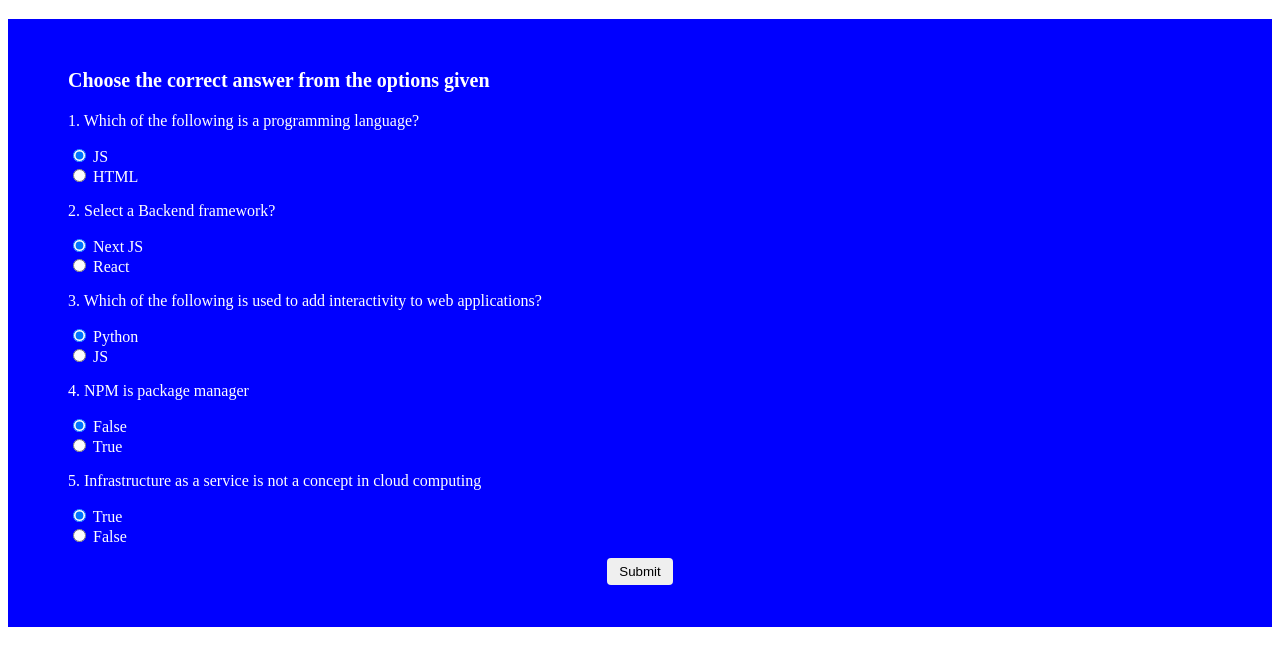
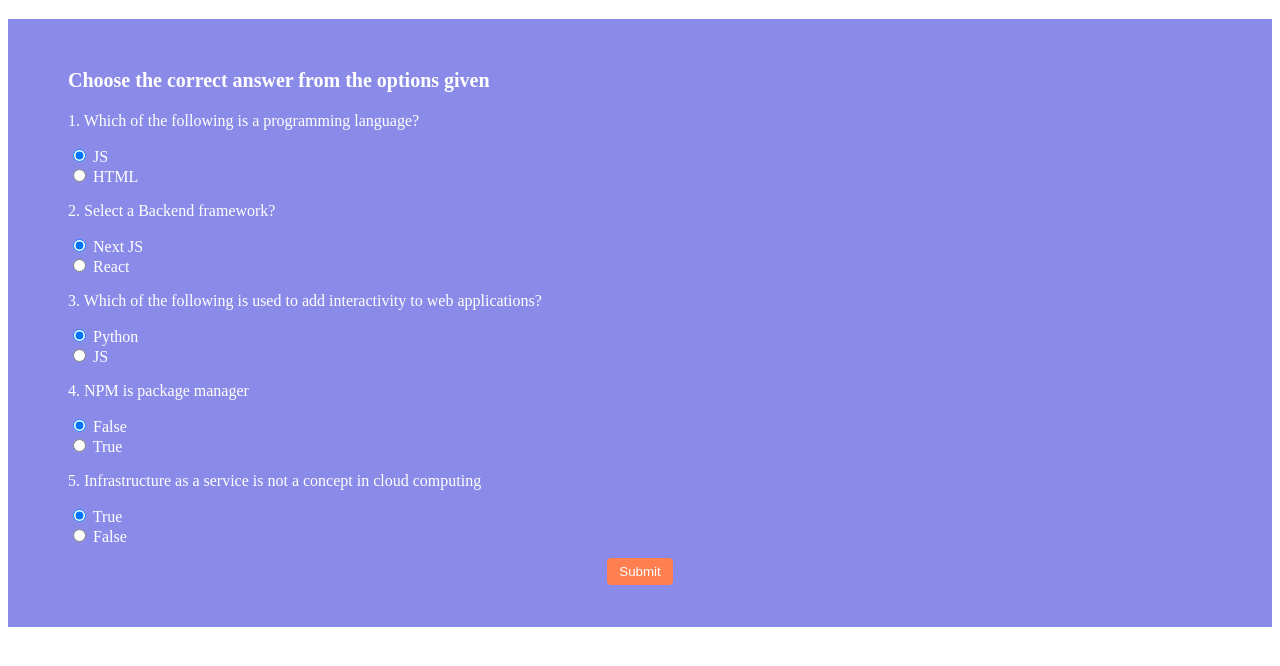
Before and after one commit to hsfarid/QuizApp, a plain HTML site: page index.html in a window 1280 px wide. Shown: the part 98-764 px from the top of the page. Drawn offline with Linux system fonts and the light colour scheme.

Commit message:
initial commit

```diff
--- a/styles.css
+++ b/styles.css
@@ -1,5 +1,5 @@
 .quiz-form {
-  background-color: blue;
+  background-color: rgb(138, 138, 233);
   padding: 30px 60px;
   color: white;
 }
@@ -21,6 +21,11 @@ h1 {
   cursor: pointer;
   border: none;
   border-radius: 4px;
+  background-color: coral;
+  color: white;
+}
+.submit-btn:hover {
+  background-color: rgba(255, 127, 80, 0.676);
 }
 .score-screen {
   text-align: center;
```
